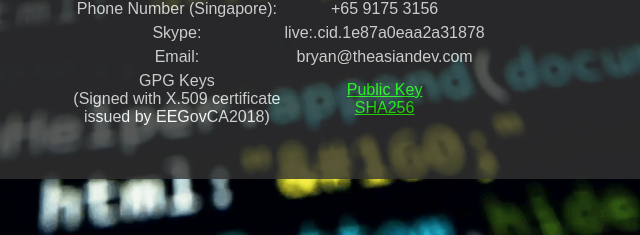
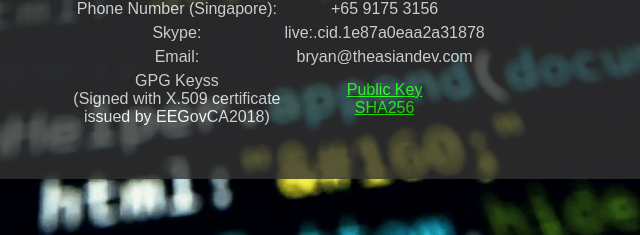
Before and after one commit to theasiandev/theasiandev.github.io, a plain HTML site: page contact.html in a window 1280 px wide. Shown: the part 613-848 px from the top of the page, 361-1001 px from the left. Drawn offline with Linux system fonts and the light colour scheme; a web font is replaced by a local one.

Commit message:
test
Signed-off-by: Bryan Sheng <bryan@theasiandev.com>

```diff
--- a/contact.html
+++ b/contact.html
@@ -88,7 +88,7 @@
         </tr>
         <tr></tr>
         <tr>
-          <td>GPG Keys<br>(Signed with X.509 certificate<br>issued by EEGovCA2018)</td>
+          <td>GPG Keyss<br>(Signed with X.509 certificate<br>issued by EEGovCA2018)</td>
           <td><a href="assets/pub-keys.zip" download>Public Key</a><br>
           <a href="assets/sha256.txt">SHA256</a></td>
         </tr>
```
